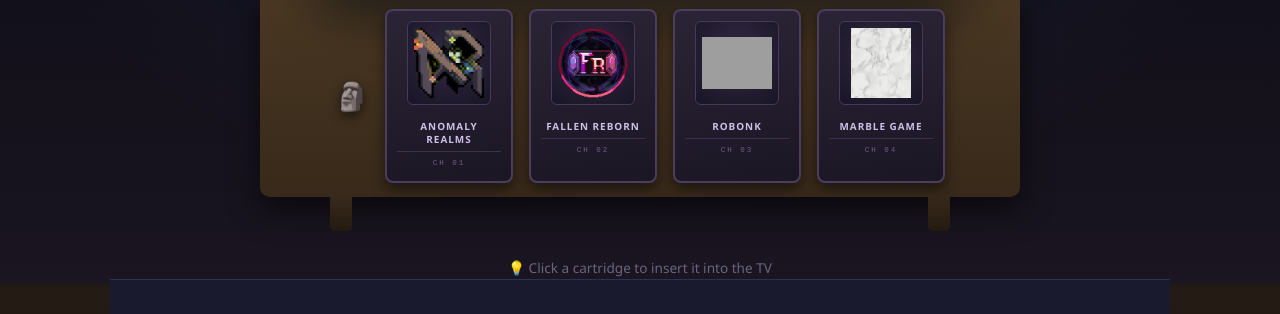
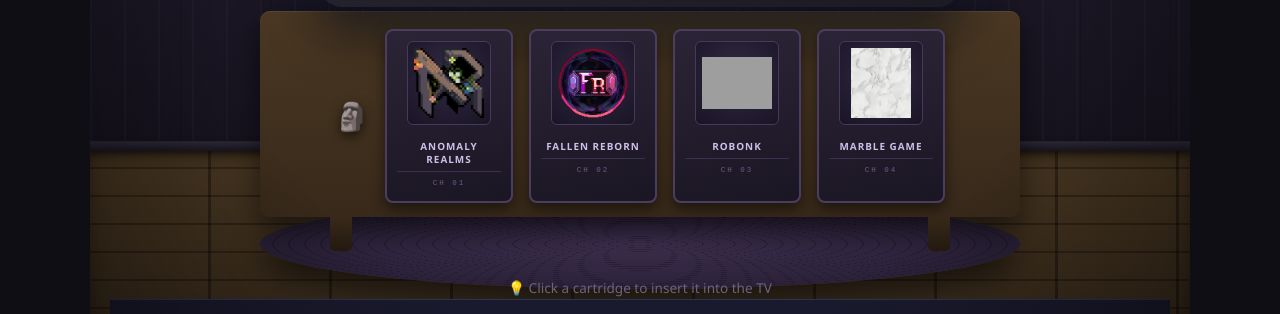
Before and after one commit to WorkerDave/website, a plain HTML site: page index.html in a window 1280 px wide. Shown: the part 675-989 px from the top of the page. Drawn offline with Linux system fonts and the light colour scheme; grey boxes are pictures that could not be loaded.

Commit message:
Room backdrop: wallpapered wall, baseboard, perspective wood floor, rug under TV, ambient vignette

```diff
--- a/index.html
+++ b/index.html
@@ -24,6 +24,8 @@
 
   <!-- The Room -->
   <section class="room">
+    <div class="floor-perspective"></div>
+    <div class="baseboard"></div>
 
     <!-- TV setup -->
     <div class="tv-set">
@@ -174,6 +176,8 @@
       document.getElementById('navLinks').classList.toggle('open');
     }
   </script>
+
+  <div class="room-vignette"></div>
   </section>
 </body>
 </html>
--- a/room.css
+++ b/room.css
@@ -1,16 +1,120 @@
 /* ===== THE ROOM — retro TV hub (retro-room branch) ===== */
 
 .room-body {
-  background:
-    radial-gradient(ellipse 80% 55% at 50% 38%, rgba(77, 140, 255, 0.10), transparent 65%),
-    linear-gradient(180deg, #17141f 0%, #12101a 55%, #1a1520 78%, #241c14 78.5%, #1b150e 100%);
+  background: #100e15;
   min-height: 100vh;
 }
 
 .room {
+  position: relative;
   max-width: 1100px;
   margin: 0 auto;
-  padding: 40px 20px 60px;
+  padding: 60px 20px 90px;
+  min-height: calc(100vh - 62px);
+  overflow: hidden;
+}
+
+/* --- the wall (upper 62%) --- */
+.room::before {
+  content: "";
+  position: absolute;
+  inset: 0 0 38% 0;
+  background:
+    /* dim TV light spill */
+    radial-gradient(ellipse 55% 45% at 50% 55%, rgba(90, 150, 255, 0.13), transparent 70%),
+    /* wallpaper vertical stripes */
+    repeating-linear-gradient(90deg,
+      rgba(255, 255, 255, 0.022) 0 2px, transparent 2px 34px),
+    repeating-linear-gradient(90deg,
+      rgba(0, 0, 0, 0.16) 0 1px, transparent 1px 90px),
+    /* wallpaper base */
+    linear-gradient(180deg, #221d2e 0%, #1c1826 70%, #171320 100%);
+  z-index: 0;
+}
+
+/* --- the wooden floor (bottom 38%), planks converging in perspective --- */
+.room::after {
+  content: "";
+  position: absolute;
+  inset: 62% 0 0 0;
+  background:
+    /* plank seams converging toward center horizon */
+    repeating-linear-gradient(90deg,
+      transparent 0 118px, rgba(0, 0, 0, 0.35) 118px 121px),
+    /* plank gaps horizontal */
+    repeating-linear-gradient(180deg,
+      transparent 0 26px, rgba(0, 0, 0, 0.30) 26px 28px),
+    /* wood tone, darker near walls */
+    linear-gradient(180deg, #4a3823 0%, #3a2c1c 40%, #241a10 100%);
+  /* perspective: overlay converging darker edges */
+  box-shadow: inset 0 14px 24px -8px rgba(0, 0, 0, 0.7);
+  z-index: 0;
+}
+
+/* perspective floor seams: triangles fanning from horizon */
+.floor-perspective {
+  position: absolute;
+  inset: 62% 0 0 0;
+  background:
+    linear-gradient(105deg, transparent 49.7%, rgba(0,0,0,0.35) 50%, transparent 50.3%),
+    linear-gradient(75deg, transparent 49.7%, rgba(0,0,0,0.35) 50%, transparent 50.3%),
+    linear-gradient(95deg, transparent 49.8%, rgba(0,0,0,0.28) 50%, transparent 50.2%),
+    linear-gradient(85deg, transparent 49.8%, rgba(0,0,0,0.28) 50%, transparent 50.2%);
+  z-index: 0;
+  pointer-events: none;
+}
+
+/* baseboard line between wall and floor */
+.baseboard {
+  position: absolute;
+  top: 62%;
+  left: 0;
+  right: 0;
+  height: 10px;
+  background: linear-gradient(180deg, #2e2837, #191521);
+  border-top: 1px solid rgba(255, 255, 255, 0.06);
+  box-shadow: 0 3px 6px rgba(0, 0, 0, 0.5);
+  z-index: 1;
+}
+
+/* dim ambient vignette over everything (keeps the "dark room" feel) */
+.room-vignette {
+  position: absolute;
+  inset: 0;
+  background:
+    linear-gradient(180deg, rgba(0, 0, 0, 0.55), transparent 22%),
+    linear-gradient(0deg, rgba(0, 0, 0, 0.5), transparent 18%),
+    radial-gradient(ellipse 70% 60% at 50% 45%, transparent 55%, rgba(0, 0, 0, 0.55) 100%);
+  pointer-events: none;
+  z-index: 6;
+}
+
+/* make sure room content sits above the backdrop layers */
+.room > *:not(.room-vignette):not(.baseboard):not(.floor-perspective) {
+  position: relative;
+  z-index: 2;
+}
+
+/* rug under the TV setup */
+.tv-set {
+  position: relative;
+}
+
+.tv-set::before {
+  content: "";
+  position: absolute;
+  bottom: -38px;
+  left: 50%;
+  transform: translateX(-50%);
+  width: min(760px, 92vw);
+  height: 90px;
+  background:
+    repeating-radial-gradient(ellipse at center,
+      transparent 0 14px, rgba(0, 0, 0, 0.18) 14px 16px),
+    radial-gradient(ellipse at center, #3d3050, #2a2138 70%);
+  border-radius: 50%;
+  box-shadow: 0 16px 30px rgba(0, 0, 0, 0.55);
+  z-index: -1;
 }
 
 /* ---------- Table statue ---------- */
```
